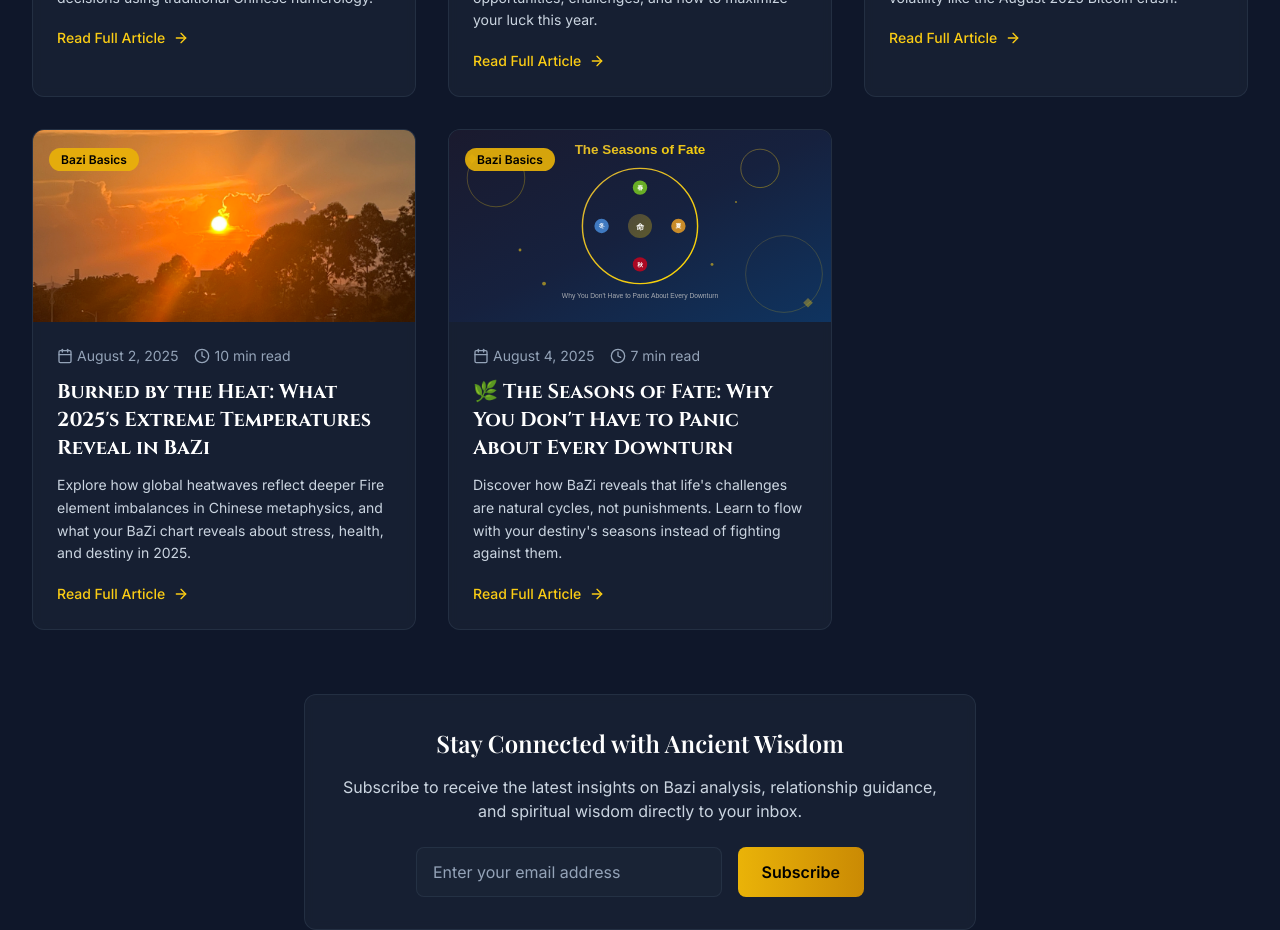
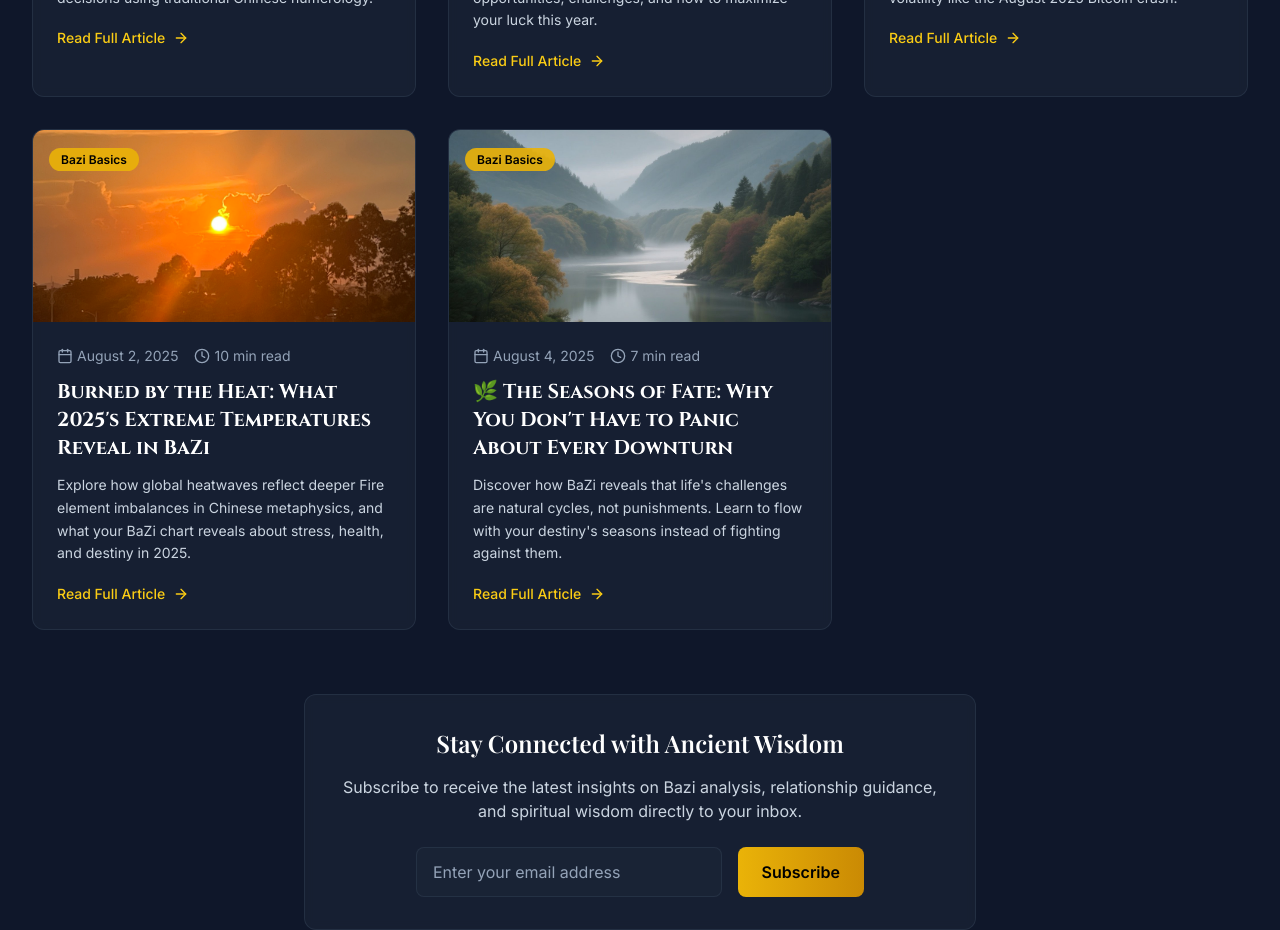
Before and after one commit to JIMMY82123/fatepath-website, a React (Vite) app: page /blog in a window 1280 px wide. Shown: the part 1300-2230 px from the top of the page. Built offline with nearby package versions, Linux system fonts and the light colour scheme.

Commit message:
Add new blog post: The Seasons of Fate and update image paths to JPG

```diff
--- a/src/pages/Blog.jsx
+++ b/src/pages/Blog.jsx
@@ -94,7 +94,7 @@ const Blog = () => {
           categoryLabel: "Bazi Basics",
           date: "2025-08-04",
           readTime: "7 min read",
-          image: "/images/blog/seasons-fate-cover.svg",
+          image: "/images/blog/seasons-fate-cover.jpg",
           slug: "seasons-fate-cycles"
         }
   ]
--- a/src/pages/BlogPost.jsx
+++ b/src/pages/BlogPost.jsx
@@ -694,7 +694,7 @@ const BlogPost = () => {
        categoryLabel: "Bazi Basics",
        date: "2025-08-04",
        readTime: "7 min read",
-       image: "/images/blog/seasons-fate-cover.svg",
+                image: "/images/blog/seasons-fate-cover.jpg",
        slug: "seasons-fate-cycles",
        author: "玄印 (Xuan Yin)",
        tags: ["Destiny Cycles", "BaZi", "Life Phases", "Resilience", "Chinese Philosophy", "Personal Growth", "Timing"]
```
Also changed, not shown: public/images/blog/seasons-fate-cover.jpg (added).
